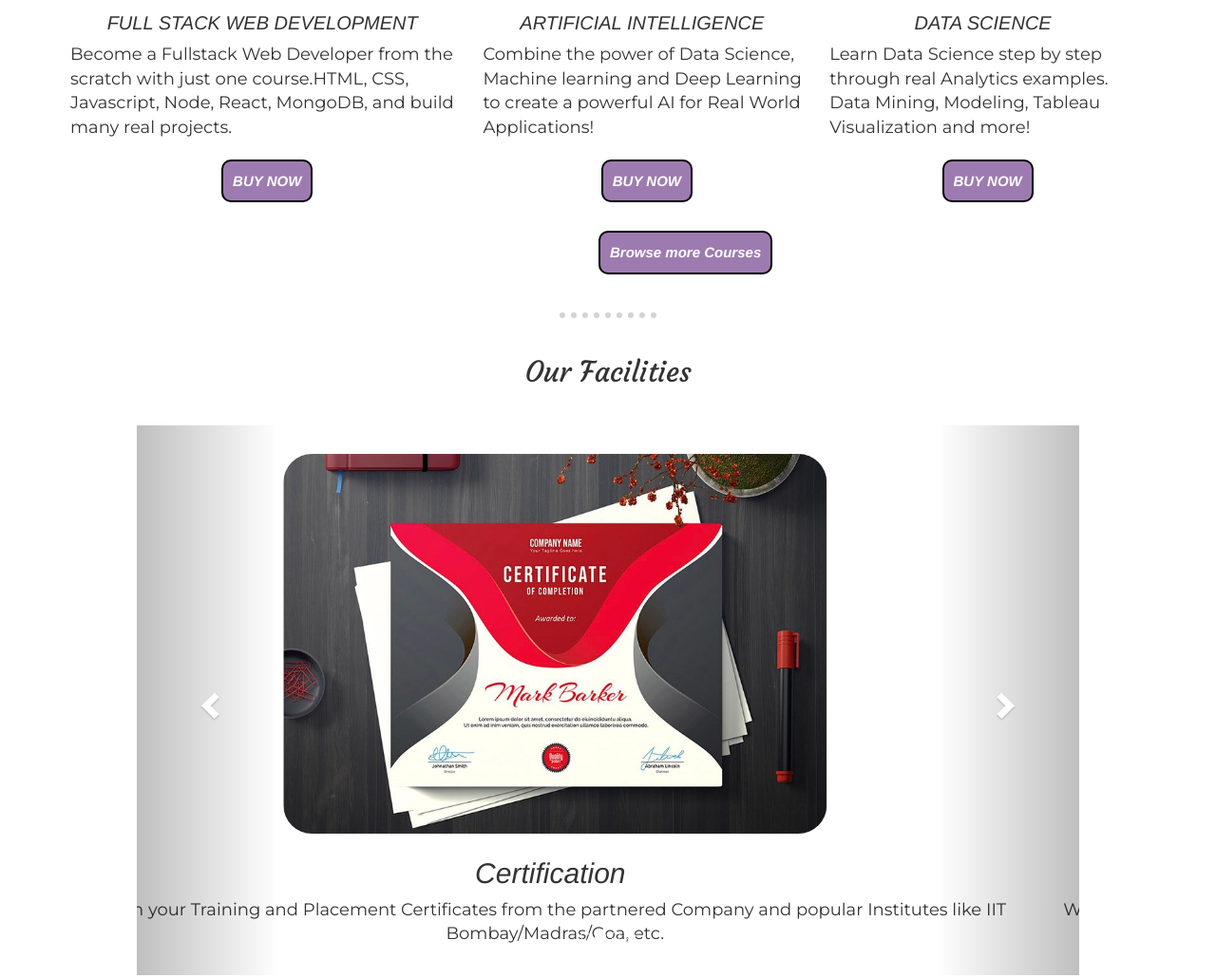
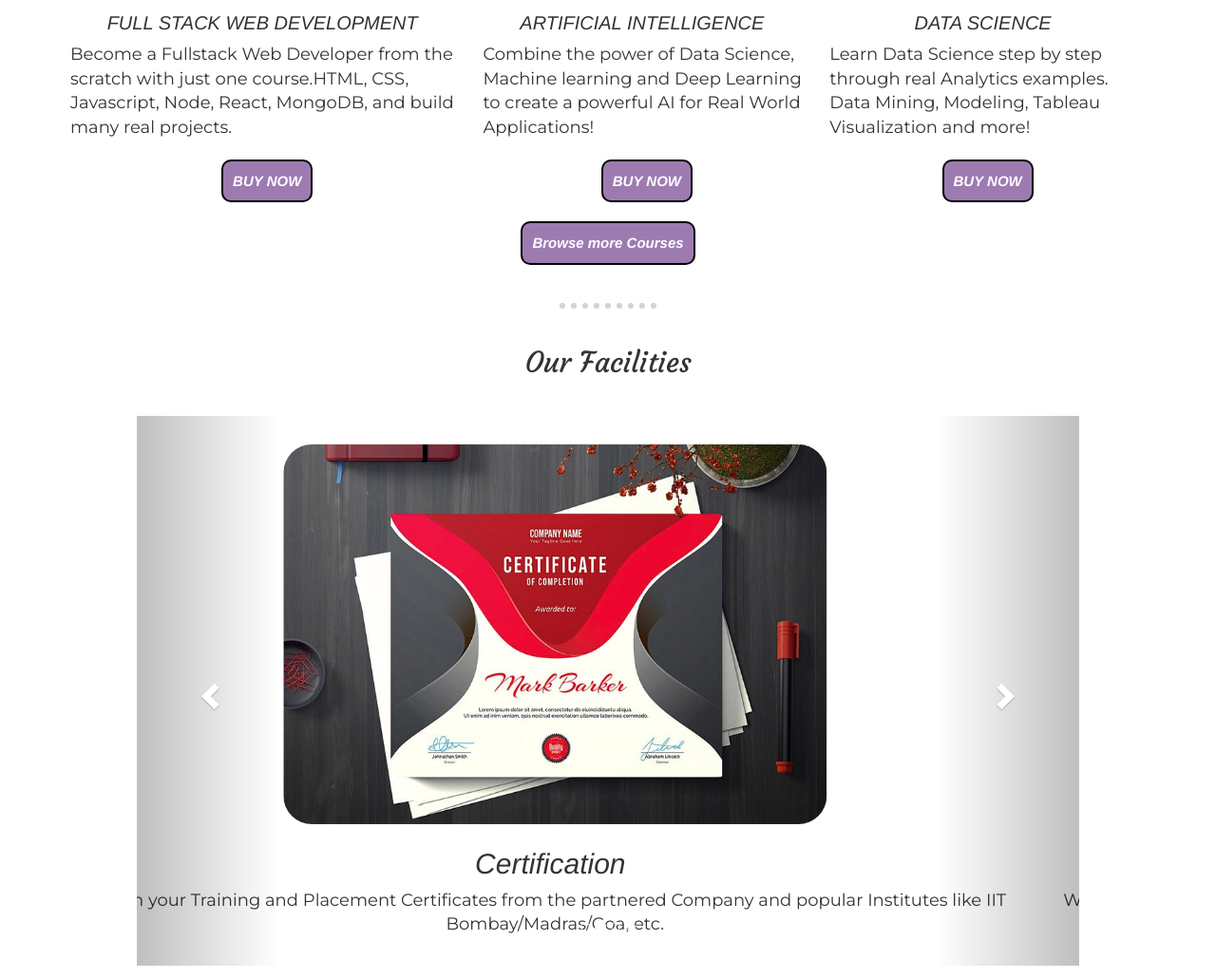
Before and after one commit to kakkurlavivek/Raise-Digital, a plain HTML site: page index.html in a window 1280 px wide. Shown: the part 1154-2184 px from the top of the page at 95% size. Drawn offline with nearby package versions, Linux system fonts and the light colour scheme.

Commit message:
Update styles.css

```diff
--- a/styles.css
+++ b/styles.css
@@ -214,8 +214,7 @@ margin-right: 5%;
 .last-btn{
 
   margin: 20px;
-  margin-left: 630px;
-  margin-top: 30px;
+  text-align: center;
 }
 
 .last-btn button{
```
